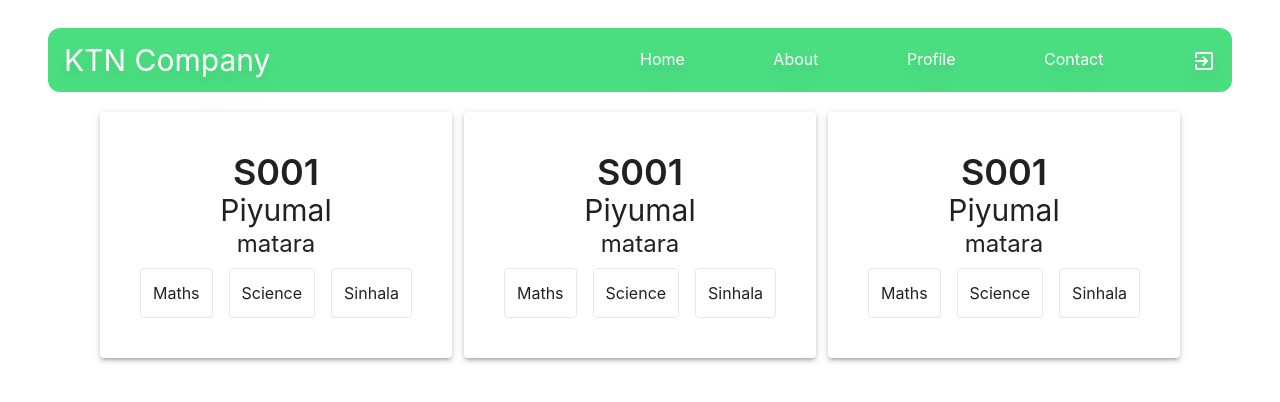
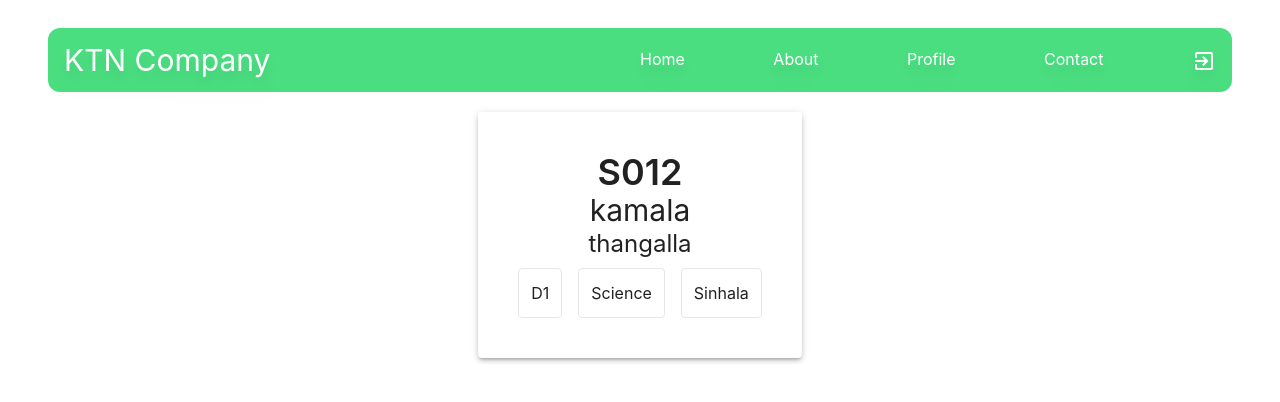
Before and after one commit to PiyumalNipuna60/React-Study-02, a React (Create React App) app in the folder project-02/: page / in a window 1280 px wide. Shown: the top 402 px of the page. Built offline with nearby package versions, Linux system fonts and the light colour scheme.

Commit message:
get home data student component

```diff
--- a/project-02/src/components/student/Student.tsx
+++ b/project-02/src/components/student/Student.tsx
@@ -1,16 +1,25 @@
 import { Paper } from '@mui/material'
 import React, { Component } from 'react'
 
-export default class Student extends Component {
+type StudentProps={
+  id:String;
+  name:String;
+  address:String;
+  subject:String[];
+}
+
+type StudentState={}
+
+export default class Student extends Component<StudentProps, StudentState> {
   render() {
     return (
       <div>
          <Paper elevation={3} className='p-10 text-center'>
-          <h3 className='text-4xl font-semibold'>S001</h3>
-          <h2 className='text-3xl'>Piyumal</h2>
-          <p className='text-2xl'>matara</p>
+          <h3 className='text-4xl font-semibold'>{this.props.id}</h3>
+          <h2 className='text-3xl'>{this.props.name}</h2>
+          <p className='text-2xl'>{this.props.address}</p>
         <div className="flex mt-2 gap-4 justify-center">
-          <span className='p-3 border rounded'>Maths</span>
+          <span className='p-3 border rounded'>{this.props.subject[0]}</span>
           <span className='p-3 border rounded'>Science</span>
           <span className='p-3 border rounded'>Sinhala</span>
         </div>
--- a/project-02/src/pages/homePage/HomePage.tsx
+++ b/project-02/src/pages/homePage/HomePage.tsx
@@ -18,15 +18,19 @@ type HomeState={
 export default class HomePage extends Component<HomeProps,HomeState> {
 constructor(props:HomeProps){
  super(props);
- this.state={students:[{id:"S001",name:"nipuna",address:"galle",subject:["S1","S2","S3"]}]}
+ this.state={students:[
+   {id:"S001",name:"nipuna",address:"galle",subject:["S1","S2","S3"]},
+   {id:"S002",name:"kamal",address:"matra",subject:["S1","S2"]},
+   {id:"S003",name:"namal",address:"panadure",subject:["S1"]}
+  ]}
 }
 
   render() {
     return (
       <div className='flex m-auto p-5 justify-center gap-3'>
-        <Student />
-        <Student />
-        <Student />
+        <Student id="S012" name="kamala" address="thangalla" subject={["D1","D2"]}/>
+        {/* <Student />
+        <Student /> */}
       </div>
     )
   }
```
